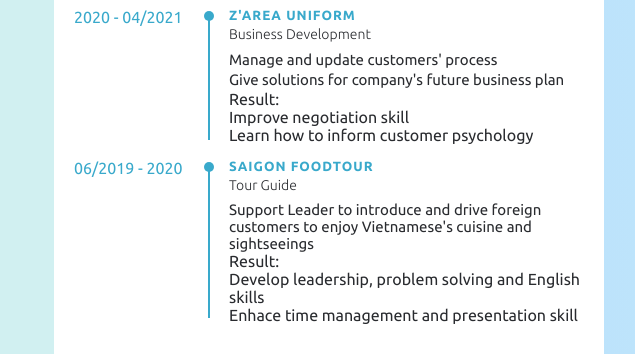
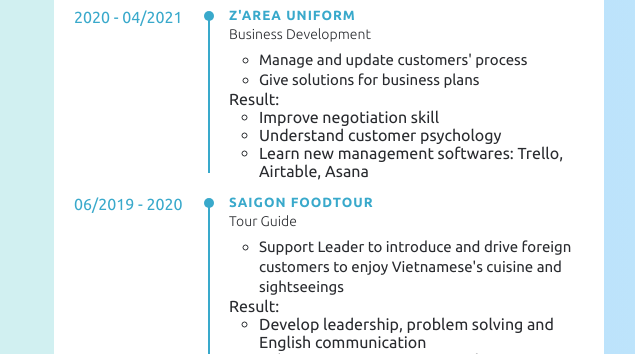
Before and after one commit to minhhuy11022000/dylanresume, a plain HTML site: page index.html in a window 1280 px wide. Shown: the part 598-952 px from the top of the page, 461-1096 px from the left. Drawn offline with Linux system fonts and the light colour scheme.

Commit message:
Add lstyle to Work Exp div

```diff
--- a/index.html
+++ b/index.html
@@ -221,21 +221,22 @@
                         <div class="info-com">Business Development</div>
                         <div class="info-cont">
                           <ul>
-                            <div class="li-info-cont">
+                            <div class="li-info-cont lstyle">
                               <li>Manage and update customers' process</li>
-                              <li>
-                                Give solutions for company's future business
-                                plan
-                              </li>
+                              <li>Give solutions for business plans</li>
                             </div>
                           </ul>
                         </div>
                         <div class="info-res">
                           <div class="info-res-title">Result:</div>
                           <ul>
-                            <div class="li-info-res">
+                            <div class="li-info-res lstyle">
                               <li>Improve negotiation skill</li>
-                              <li>Learn how to inform customer psychology</li>
+                              <li>Understand customer psychology</li>
+                              <li>
+                                Learn new management softwares: Trello,
+                                Airtable, Asana
+                              </li>
                             </div>
                           </ul>
                         </div>
@@ -249,21 +250,25 @@
                         <div class="info-title">SaiGon Foodtour</div>
                         <div class="info-com">Tour Guide</div>
                         <div class="info-cont">
-                          Support Leader to introduce and drive foreign
-                          customers to enjoy Vietnamese's cuisine and
-                          sightseeings
+                          <ul>
+                            <div class="li-info-cont lstyle">
+                              <li>
+                                Support Leader to introduce and drive foreign
+                                customers to enjoy Vietnamese's cuisine and
+                                sightseeings
+                              </li>
+                            </div>
+                          </ul>
                         </div>
                         <div class="info-res">
                           <div class="info-res-title">Result:</div>
                           <ul>
-                            <div class="li-info-res">
+                            <div class="li-info-res lstyle">
                               <li>
                                 Develop leadership, problem solving and English
-                                skills
+                                communication
                               </li>
-                              <li>
-                                Enhace time management and presentation skill
-                              </li>
+                              <li>Enhace time management and presentation</li>
                             </div>
                           </ul>
                         </div>
```
